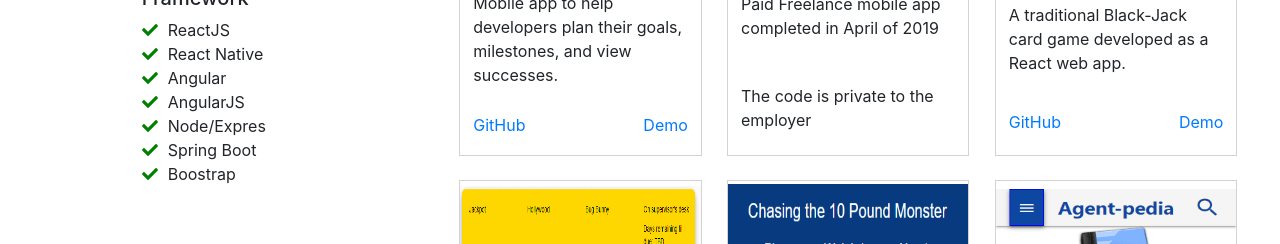
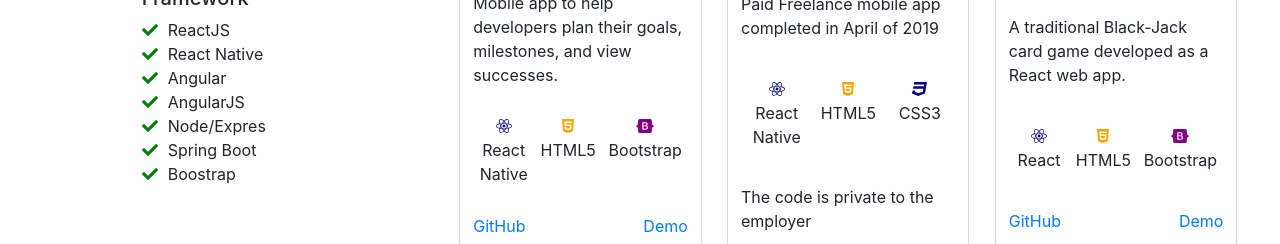
Before and after one commit to jcsmileyjr/Portfolio-v3, a React (Create React App) app in the folder portfolio/: page / in a window 1280 px wide. Shown: the part 708-952 px from the top of the page. Built offline with nearby package versions, Linux system fonts and the light colour scheme.

Commit message:
Bug fix: missing tech skills from featured project

```diff
--- a/portfolio/src/components/project-section/ProjectSection.js
+++ b/portfolio/src/components/project-section/ProjectSection.js
@@ -1,4 +1,4 @@
-import React, { useState, useEffect } from 'react'
+import React, { useState} from 'react'
 import {
   Container,
   Row,
@@ -110,6 +110,9 @@ const [showTechnologyOption, setTechnologyOption] = useState("All");
                         description= {project.description}
                         code= {project.code}
                         demo = {project.demo}
+                        tech1 = {project.tech1}
+                        tech2 = {project.tech2}
+                        tech3 = {project.tech3}
                       />
             }
           })
--- a/portfolio/src/components/project/Project.js
+++ b/portfolio/src/components/project/Project.js
@@ -21,62 +21,63 @@ const Project = (props) => {
 				<p className="whitespace">{props.title}</p>
 				<p className="whitespace">{props.description}</p>
 				<div className="project-display-tech whitespace">
-					{props.react &&
+
+					{(props.tech1 === "react" || props.tech2 ==="react" || props.tech3 ==="react") &&
 						<section className="tech-image-style">
 							<FontAwesomeIcon className="blueIcon" icon={faReact} />
 							<p>React</p>
 						</section>
 					}
 
-					{props.reactNative &&
+					{(props.tech1 === "reactNative" || props.tech2 ==="reactNative" || props.tech3 ==="reactNative") &&
 						<section className="tech-image-style">
 							<FontAwesomeIcon className="blueIcon" icon={faReact} />
 							<p>React Native</p>
 						</section>
 					}
 
-					{props.html &&
+					{(props.tech1 === "html" || props.tech2 ==="html" || props.tech3 ==="html") &&
 						<section className="tech-image-style">
 							<FontAwesomeIcon className="orangeIcon" icon={faHtml5} />
 							<p>HTML5</p>
 						</section>
 					}
-					{props.css &&
+					{(props.tech1 === "css" || props.tech2 ==="css" || props.tech3 ==="css") &&
 						<section className="tech-image-style">
 							<FontAwesomeIcon className="blueIcon" icon={faCss3} />
 							<p>CSS3</p>
 						</section>
 					}
 
-					{props.js &&
+					{(props.tech1 === "js" || props.tech2 ==="js" || props.tech3 ==="js") &&
 						<section className="tech-image-style">
 							<FontAwesomeIcon icon={faJs} />
 							<p>JavaScript</p>
 						</section>
 					}
 
-					{props.bootstrap &&
+					{(props.tech1 === "bootstrap" || props.tech2 ==="bootstrap" || props.tech3 ==="bootstrap") &&
 						<section className="tech-image-style">
 							<FontAwesomeIcon className="purpleIcon"  icon={faBootstrap} />
 							<p>Bootstrap</p>
 						</section>
 					}
 
-					{props.node &&
+					{(props.tech1 === "node" || props.tech2 ==="node" || props.tech3 ==="node") &&
 						<section className="tech-image-style">
 							<FontAwesomeIcon className="greenIcon" icon={faNodeJs} />
 							<p className="smallerFont">Node Express</p>
 						</section>
 					}
 
-					{props.angular &&
+					{(props.tech1 === "angular" || props.tech2 ==="angular" || props.tech3 ==="angular") &&
 						<section className="tech-image-style">
 							<FontAwesomeIcon className="redIcon" icon={faAngular} />
 							<p className="smallerFont">AngularJS</p>
 						</section>
 					}
 
-					{props.materializeCSS &&
+					{(props.tech1 === "materializeCSS" || props.tech2 ==="materializeCSS" || props.tech3 ==="materializeCSS") &&
 						<section className="tech-image-style">
 							<p className="smallerFont">Materialize CSS</p>
 						</section>
```
